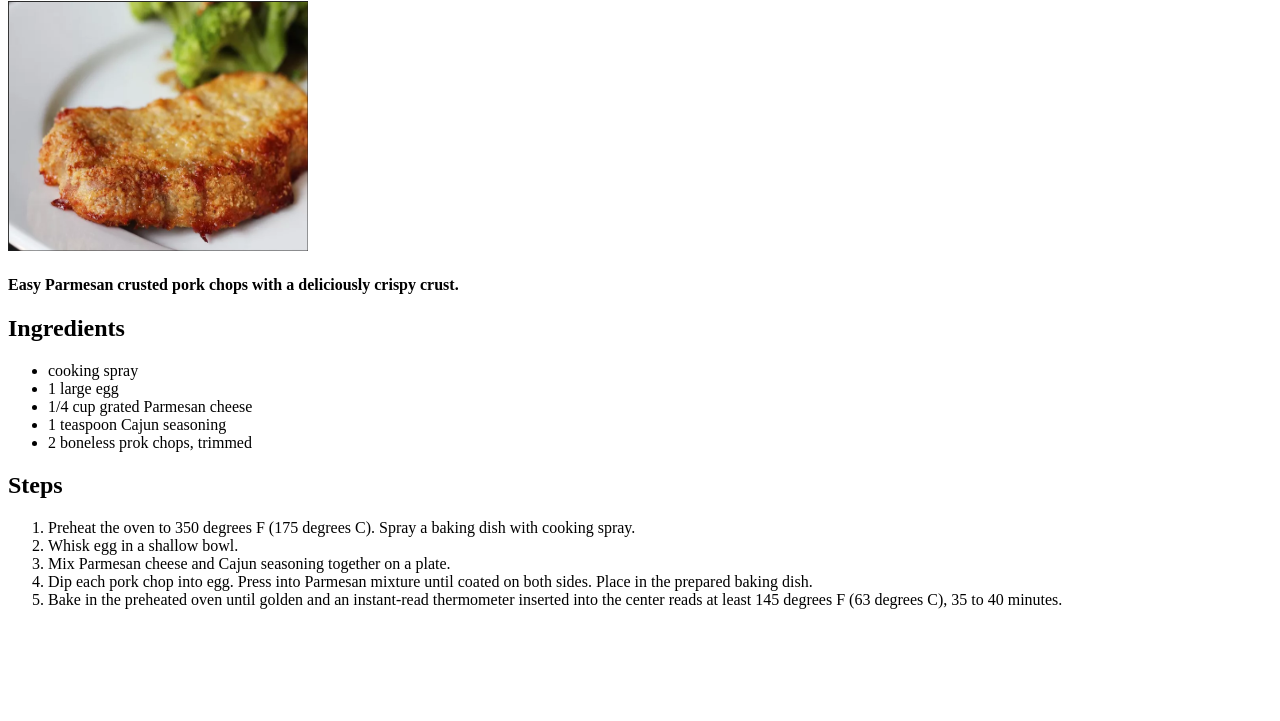
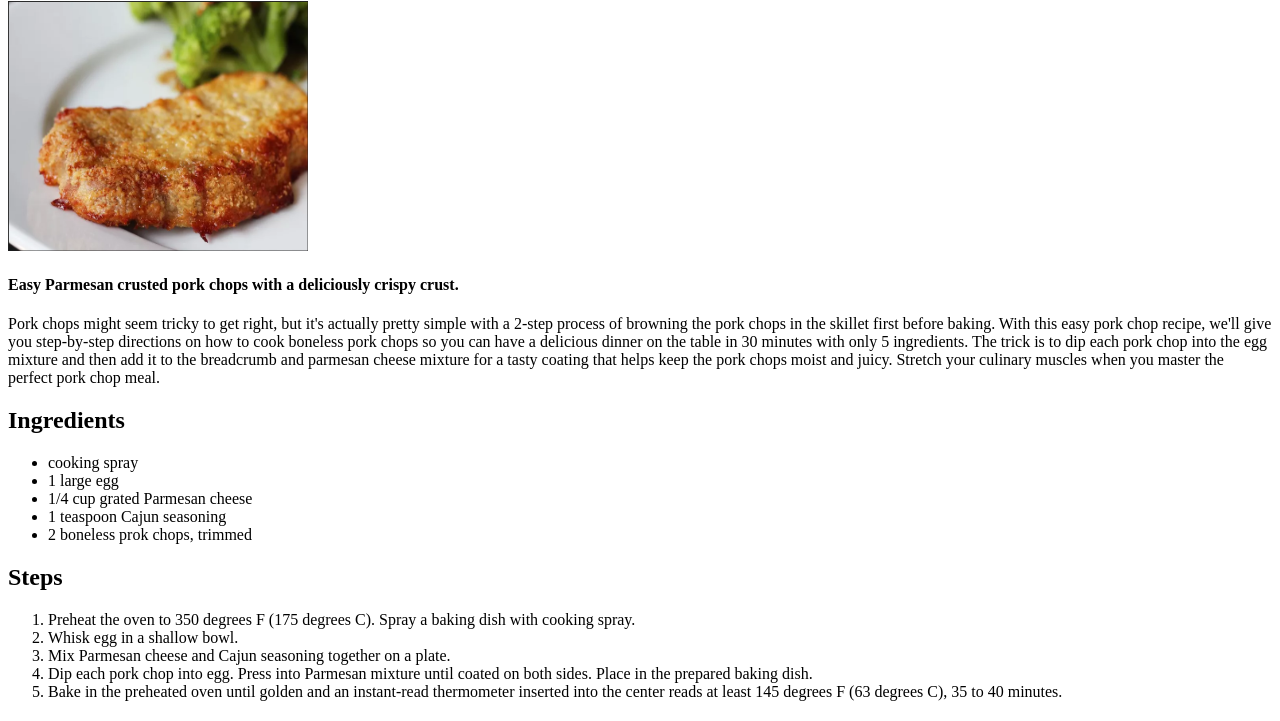
Before and after one commit to wards22/odin-recipes, a plain HTML site: page recipes/parmesan-crusted-pork-chops.html in a window 1280 px wide. Shown: the part 79-800 px from the top of the page. Drawn offline with Linux system fonts and the light colour scheme.

Commit message:
Add paragraph description to pork chop recipe page

```diff
--- a/recipes/parmesan-crusted-pork-chops.html
+++ b/recipes/parmesan-crusted-pork-chops.html
@@ -11,6 +11,12 @@
         <img src="../img/parmesan-crusted-pork-chops.png" alt="Glistening Parmesan-Crusted Pork Chops"
         height="250" width="300">
         <h4>Easy Parmesan crusted pork chops with a deliciously crispy crust.</h4>
+        <p>
+            Pork chops might seem tricky to get right, but it's actually pretty simple with a 2-step process of browning the pork chops in the skillet first before baking.
+            With this easy pork chop recipe, we'll give you step-by-step directions on how to cook boneless pork chops so you can have a delicious dinner on the table in 30 minutes with only 5 ingredients.
+            The trick is to dip each pork chop into the egg mixture and then add it to the breadcrumb and parmesan cheese mixture for a tasty coating that helps keep the pork chops moist and juicy.
+            Stretch your culinary muscles when you master the perfect pork chop meal.
+        </p>
         <h2>Ingredients</h2>
         <ul>
             <li>cooking spray</li>
```
